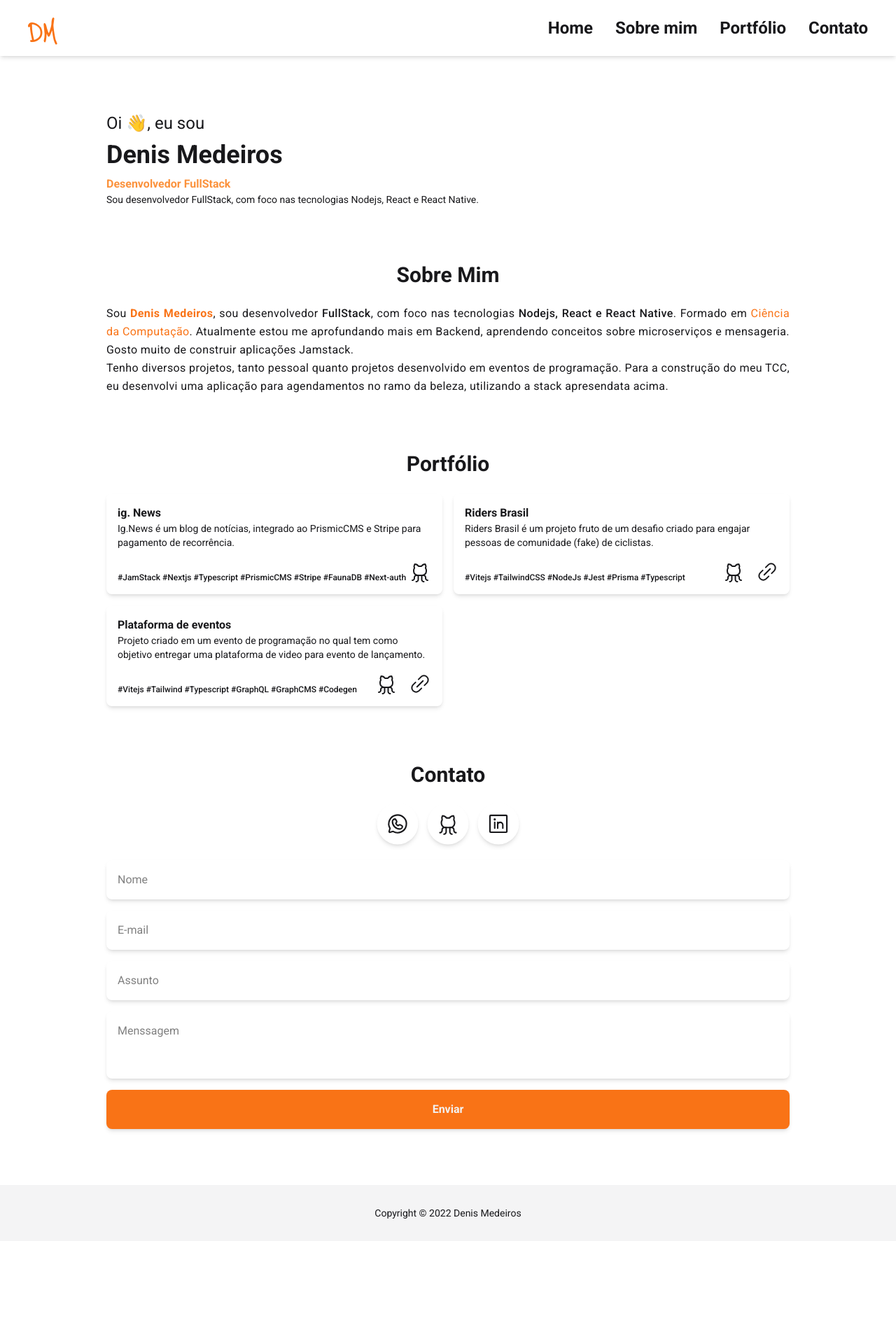
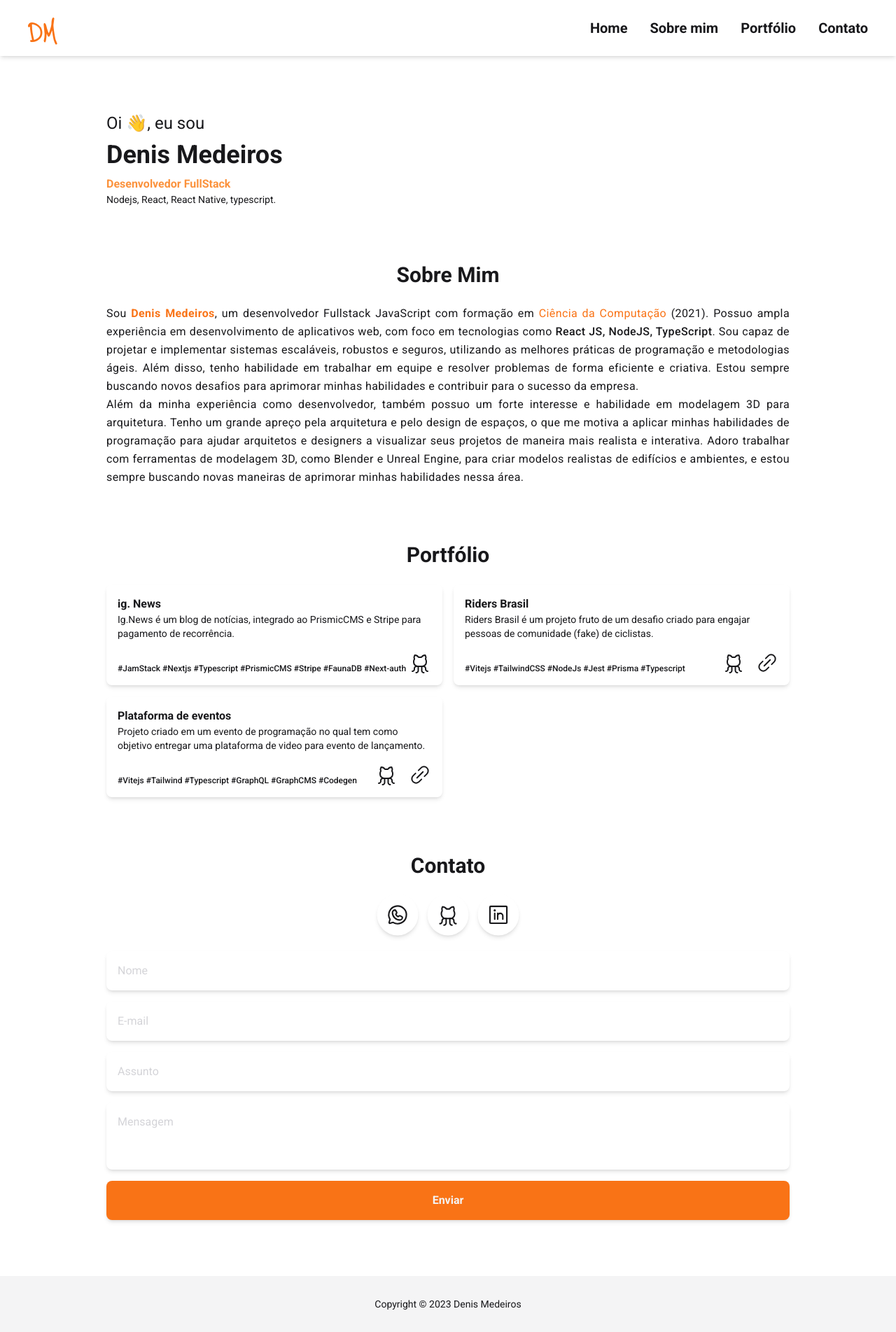
Before and after one commit to DenisMedeirosSDK/denis-medeiros, a React (Vite) app: page / in a window 1280 px wide. Shown: the whole page at 70% size. Before the commit the page ends 1773 px from the top, so only its background shows below. Built offline with nearby package versions, Linux system fonts and the light colour scheme.

Commit message:
feat: update libs and change theme colors and texts

```diff
--- a/src/App.tsx
+++ b/src/App.tsx
@@ -7,11 +7,14 @@ import { Portfolio } from "./components/Portfolio";
 
 function App() {
   return (
-    <div className="bg-white dark:bg-gray-600 text-zinc-900 dark:text-gray-100">
+    <div className="bg-white dark:bg-zinc-900 text-zinc-900 dark:text-zinc-100">
       <Header />
       <div className="px-6 max-w-screen-lg mx-auto">
         <Hero />
-        <About />
+        <div className="mt-20">
+
+          <About />
+        </div>
         <Portfolio />
         <Contact />
       </div>
--- a/src/components/About.tsx
+++ b/src/components/About.tsx
@@ -1,23 +1,20 @@
 export function About() {
   return (
-    <div id="about" className="flex flex-col justify-center items-center mt-20">
+    <div id="about" className="flex flex-col justify-center items-center">
       <h2 className="flex justify-center font-bold text-3xl mb-6">Sobre Mim</h2>
-      <p className="leading-relaxed text-justify tracking-wide">
-        Sou <strong className="text-orange-500">Denis Medeiros</strong>, sou
-        desenvolvedor <span className="font-medium">FullStack</span>, com foco
-        nas tecnologias{" "}
-        <span className="font-medium">Nodejs, React e React Native</span>.
-        Formado em{" "}
-        <span className="text-orange-500">Ciência da Computação</span>.
-        Atualmente estou me aprofundando mais em Backend, aprendendo conceitos
-        sobre microserviços e mensageria. Gosto muito de construir aplicações
-        Jamstack.
+      <p className="leading-relaxed text-justify tracking-wide">Sou <strong className="text-orange-500">Denis Medeiros</strong>,
+        um desenvolvedor Fullstack JavaScript com formação em  <span className="text-orange-500">Ciência da Computação</span> (2021).
+        Possuo ampla experiência em desenvolvimento de aplicativos web, com foco em tecnologias como  <span className="font-medium">React JS, NodeJS, TypeScript</span>.
+        Sou capaz de projetar e implementar sistemas escaláveis, robustos e seguros, utilizando as melhores práticas de programação e metodologias ágeis.
+        Além disso, tenho habilidade em trabalhar em equipe e resolver problemas de forma eficiente e criativa.
+        Estou sempre buscando novos desafios para aprimorar minhas habilidades e contribuir para o sucesso da empresa.
       </p>
       <p className="leading-relaxed text-justify tracking-wide">
-        Tenho diversos projetos, tanto pessoal quanto projetos desenvolvido em
-        eventos de programação. Para a construção do meu TCC, eu desenvolvi uma
-        aplicação para agendamentos no ramo da beleza, utilizando a stack
-        apresendata acima.
+        Além da minha experiência como desenvolvedor, também possuo um forte interesse e habilidade em modelagem 3D para arquitetura.
+        Tenho um grande apreço pela arquitetura e pelo design de espaços, o que me motiva a aplicar minhas habilidades de programação
+        para ajudar arquitetos e designers a visualizar seus projetos de maneira mais realista e interativa.
+        Adoro trabalhar com ferramentas de modelagem 3D, como Blender e Unreal Engine, para criar modelos realistas de edifícios e ambientes,
+        e estou sempre buscando novas maneiras de aprimorar minhas habilidades nessa área.
       </p>
     </div>
   );
--- a/src/components/Contact.tsx
+++ b/src/components/Contact.tsx
@@ -9,7 +9,7 @@ export function Contact() {
           <a
             href="https://api.whatsapp.com/send?phone=5515996102148&text=Oi%2C%20tudo%20bem%3F"
             target="_blank"
-            className="flex justify-center items-center dark:text-gray-100 hover:dark:text-gray-200 shadow-md dark:bg-gray-500 dark:hover:bg-gray-400
+            className="flex justify-center items-center dark:text-zinc-100 hover:dark:text-zinc-200 shadow-md dark:bg-zinc-800 dark:hover:bg-zinc-400
             transition-all p-3 rounded-full transform hover:scale-110 sm:scale-105"
           >
             <WhatsappLogo size={32} />
@@ -17,7 +17,7 @@ export function Contact() {
           <a
             href="https://github.com/DenisMedeirosSDK"
             target="_blank"
-            className="flex justify-center items-center dark:text-gray-100 hover:dark:text-gray-200 shadow-md dark:bg-gray-500 dark:hover:bg-gray-400
+            className="flex justify-center items-center dark:text-zinc-100 hover:dark:text-zinc-200 shadow-md dark:bg-zinc-800 dark:hover:bg-zinc-400
             transition-all p-3 rounded-full transform hover:scale-110 sm:scale-105"
           >
             <GithubLogo size={32} />
@@ -25,7 +25,7 @@ export function Contact() {
           <a
             href="https://www.linkedin.com/in/denis-medeiros/"
             target="_blank"
-            className="flex justify-center items-center dark:text-gray-100 hover:dark:text-gray-200 shadow-md dark:bg-gray-500 dark:hover:bg-gray-400
+            className="flex justify-center items-center dark:text-zinc-100 hover:dark:text-zinc-200 shadow-md dark:bg-zinc-800 dark:hover:bg-zinc-400
             transition-all p-3 rounded-full transform hover:scale-110 sm:scale-105"
           >
             <LinkedinLogo size={32} />
@@ -43,7 +43,7 @@ export function Contact() {
             name="name"
             placeholder="Nome"
             required
-            className="dark:text-gray-100 h-14 rounded-lg p-4 dark:bg-gray-500 placeholder-gray-300 shadow-md"
+            className="dark:text-zinc-100 h-14 rounded-lg p-4 dark:bg-zinc-800 placeholder-zinc-300 shadow-md"
           />
           <input
             type="email"
@@ -51,25 +51,25 @@ export function Contact() {
             name="email"
             placeholder="E-mail"
             required
-            className="dark:text-gray-100 h-14 rounded-lg p-4 dark:bg-gray-500 placeholder-gray-300 shadow-md"
+            className="dark:text-zinc-100 h-14 rounded-lg p-4 dark:bg-zinc-800 placeholder-zinc-300 shadow-md"
           />
           <input
             type="subject"
             name="subject"
             placeholder="Assunto"
             required
-            className="dark:text-gray-100 h-14 rounded-lg p-4 dark:bg-gray-500 placeholder-gray-300 shadow-md"
+            className="dark:text-zinc-100 h-14 rounded-lg p-4 dark:bg-zinc-800 placeholder-zinc-300 shadow-md"
           />
           <textarea
             id="message"
             name="message"
-            placeholder="Menssagem"
+            placeholder="Mensagem"
             required
-            className="dark:text-gray-100 h-24 resize-none rounded-lg p-4 dark:bg-gray-500 placeholder-gray-300 shadow-md"
+            className="dark:text-zinc-100 h-24 resize-none rounded-lg p-4 dark:bg-zinc-800 placeholder-zinc-300 shadow-md"
           />
           <button
             type="submit"
-            className="h-14 text-gray-100 font-bold bg-orange-500 hover:bg-orange-400 rounded-lg transition-colors shadow-md"
+            className="h-14 text-zinc-100 font-bold bg-orange-500 hover:bg-orange-400 rounded-lg transition-colors shadow-md"
           >
             Enviar
           </button>
--- a/src/components/Footer.tsx
+++ b/src/components/Footer.tsx
@@ -1,8 +1,8 @@
 export function Footer() {
   return (
-    <footer className="flex w-full items-center justify-center bg-zinc-100 dark:bg-gray-700 h-20 mt-20">
-      <p className="text-sm dark:text-gray-100">
-        Copyright © 2022 Denis Medeiros
+    <footer className="flex w-full items-center justify-center bg-zinc-100 dark:bg-zinc-800 h-20 mt-20">
+      <p className="text-sm dark:text-zinc-100">
+        Copyright © {new Date().getFullYear()} Denis Medeiros
       </p>
     </footer>
   );
--- a/src/components/Header.tsx
+++ b/src/components/Header.tsx
@@ -16,10 +16,10 @@ export function Header() {
 
   return (
     <div className="shadow-md w-full fixed top-0 left-0 z-10">
-      <div className="md:flex items-center justify-between bg-white dark:bg-gray-700 py-4 md:px-10 px-7">
+      <div className="md:flex items-center justify-between bg-white dark:bg-zinc-800 py-4 md:px-10 px-7">
         <div
           className="font-bold text-2xl cursor-pointer flex items-center font-[Poppins]
-      text-gray-800"
+      text-zinc-800"
         >
           <span className="text-3xl text-indigo-600 mr-1 pt-2">
             <svg
@@ -45,17 +45,16 @@ export function Header() {
         </button>
 
         <ul
-          className={`md:flex md:items-center md:pb-0 pb-12 absolute md:static bg-white dark:bg-gray-700 md:z-auto
-          z-[-1] left-0 w-full md:w-auto md:pl-0 pl-9 transition-all duration-500 ease-in ${
-            isOpen ? "top-20 " : "top-[-490px]"
-          }`}
+          className={`md:flex md:items-center md:pb-0 pb-12 absolute md:static md:z-auto
+          z-[-1] left-0 w-full md:w-auto md:pl-0 pl-9 transition-all duration-500 ease-in ${isOpen ? "top-20 " : "top-[-490px]"
+            }`}
         >
           {Links.map((link) => (
             <li key={link.name} className="md:ml-8 text-xl md:my-0 my-7">
               <a
                 href={link.link}
                 onClick={handleOpenMenu}
-                className="font-bold text-2xl dark:text-gray-100 dark:hover:text-gray-200
+                className="font-bold text-xl dark:text-zinc-100 dark:hover:text-zinc-200
             hover:underline hover:underline-offset-8 duration-500"
               >
                 {link.name}
@@ -67,103 +66,3 @@ export function Header() {
     </div>
   );
 }
-
-// <nav
-//       className="bg-zinc-100 dark:bg-gray-700 shadow-md w-full p-6
-//     md:flex md:items-center md:justify-between"
-//     >
-//       <div>
-//         <figure>
-//           <svg
-//             width="42"
-//             height="40"
-//             viewBox="0 0 42 40"
-//             fill="none"
-//             xmlns="http://www.w3.org/2000/svg"
-//           >
-//             <path
-//               d="M5.52 7.968C10.032 7.968 14.384 10.368 18.576 15.168C19.856 17.696 20.496 20.144 20.496 22.512C20.496 28.08 17.664 32.176 12 34.8C10.176 35.6 8.208 36 6.096 36H4.896C3.712 35.968 3.12 35.472 3.12 34.512H2.976C2.976 33.648 3.52 33.2 4.608 33.168H5.712V32.88H5.808C3.824 24.464 2.832 18.208 2.832 14.112H2.688L1.488 14.88C0.656 14.88 0.16 14.32 0 13.2C0 11.44 0.992 9.904 2.976 8.592C3.776 8.176 4.624 7.968 5.52 7.968ZM6.096 10.8H5.712V13.104C5.712 18.352 6.704 24.944 8.688 32.88H8.832C14.752 31.28 17.712 27.824 17.712 22.512C17.712 16.816 14.4 13.008 7.776 11.088C7.392 10.896 6.832 10.8 6.096 10.8ZM36.2048 0.959999H36.3488C37.1488 1.376 37.5488 1.84 37.5488 2.352L36.3488 11.472C36.3488 14.8 37.3408 21.696 39.3248 32.16L41.7248 38.16C41.7248 38.576 41.3888 39.04 40.7168 39.552H39.8048C39.1648 39.36 38.2048 37.392 36.9248 33.648C36.0928 30.64 35.2608 26 34.4288 19.728H34.1407C32.2848 25.232 30.9728 28.08 30.2048 28.272L29.4368 28.464C28.7648 28.464 27.9328 27.152 26.9408 24.528H26.6048C26.2208 32.432 25.4688 36.384 24.3488 36.384H24.2048C23.1808 36.384 22.6208 35.584 22.5248 33.984C23.3248 30.912 23.7248 27.712 23.7248 24.384L22.4288 11.664V10.752C22.4288 9.536 22.8608 8.928 23.7248 8.928C24.9728 8.928 26.0768 11.376 27.0368 16.272C28.4448 20.72 29.3088 23.12 29.6288 23.472C30.3648 22.32 31.1008 20.272 31.8368 17.328C32.4128 15.824 32.9728 13.472 33.5168 10.272L33.3248 10.128L33.5168 9.36V9.072C33.8048 3.664 34.7008 0.959999 36.2048 0.959999Z"
-//               fill="#F97316"
-//             />
-//           </svg>
-//         </figure>
-//       </div>
-//       <ul className="md:flex md:items-center z-[-1] md:z-auto gap-6 md:static absolute">
-//         <li>
-//           <a
-//             href=""
-//             className="font-bold text-2xl dark:text-gray-100 dark:hover:text-gray-200
-//             hover:underline hover:underline-offset-8 my-5 md:my-0"
-//           >
-//             Home
-//           </a>
-//         </li>
-//         <li>
-//           <a
-//             href=""
-//             className="font-bold text-2xl dark:text-gray-100 dark:hover:text-gray-200
-//             hover:underline hover:underline-offset-8 my-5 md:my-0"
-//           >
-//             Sobre mim
-//           </a>
-//         </li>
-//         <li>
-//           <a
-//             href=""
-//             className="font-bold text-2xl dark:text-gray-100 dark:hover:text-gray-200
-//             hover:underline hover:underline-offset-8 my-5 md:my-0"
-//           >
-//             Portfólio
-//           </a>
-//         </li>
-//         <li>
-//           <a
-//             href=""
-//             className="font-bold text-2xl dark:text-gray-100 dark:hover:text-gray-200
-//             hover:underline hover:underline-offset-8 my-5 md:my-0"
-//           >
-//             Contato
-//           </a>
-//         </li>
-//         <li>
-//           <button className="dark:bg-orange-500 dark:hover:bg-orange-400 transition-colors p-2 rounded-full">
-//             <DownloadSimple size={20} />
-//           </button>
-//         </li>
-//       </ul>
-//     </nav>
-
-// <div className="flex w-full bg-zinc-100 shadow-md dark:bg-gray-700 h-20">
-// <div className="flex flex-1 items-center justify-between mx-auto px-6 max-w-screen-lg">
-//   <figure>
-//     <svg
-//       width="42"
-//       height="40"
-//       viewBox="0 0 42 40"
-//       fill="none"
-//       xmlns="http://www.w3.org/2000/svg"
-//     >
-//       <path
-//         d="M5.52 7.968C10.032 7.968 14.384 10.368 18.576 15.168C19.856 17.696 20.496 20.144 20.496 22.512C20.496 28.08 17.664 32.176 12 34.8C10.176 35.6 8.208 36 6.096 36H4.896C3.712 35.968 3.12 35.472 3.12 34.512H2.976C2.976 33.648 3.52 33.2 4.608 33.168H5.712V32.88H5.808C3.824 24.464 2.832 18.208 2.832 14.112H2.688L1.488 14.88C0.656 14.88 0.16 14.32 0 13.2C0 11.44 0.992 9.904 2.976 8.592C3.776 8.176 4.624 7.968 5.52 7.968ZM6.096 10.8H5.712V13.104C5.712 18.352 6.704 24.944 8.688 32.88H8.832C14.752 31.28 17.712 27.824 17.712 22.512C17.712 16.816 14.4 13.008 7.776 11.088C7.392 10.896 6.832 10.8 6.096 10.8ZM36.2048 0.959999H36.3488C37.1488 1.376 37.5488 1.84 37.5488 2.352L36.3488 11.472C36.3488 14.8 37.3408 21.696 39.3248 32.16L41.7248 38.16C41.7248 38.576 41.3888 39.04 40.7168 39.552H39.8048C39.1648 39.36 38.2048 37.392 36.9248 33.648C36.0928 30.64 35.2608 26 34.4288 19.728H34.1407C32.2848 25.232 30.9728 28.08 30.2048 28.272L29.4368 28.464C28.7648 28.464 27.9328 27.152 26.9408 24.528H26.6048C26.2208 32.432 25.4688 36.384 24.3488 36.384H24.2048C23.1808 36.384 22.6208 35.584 22.5248 33.984C23.3248 30.912 23.7248 27.712 23.7248 24.384L22.4288 11.664V10.752C22.4288 9.536 22.8608 8.928 23.7248 8.928C24.9728 8.928 26.0768 11.376 27.0368 16.272C28.4448 20.72 29.3088 23.12 29.6288 23.472C30.3648 22.32 31.1008 20.272 31.8368 17.328C32.4128 15.824 32.9728 13.472 33.5168 10.272L33.3248 10.128L33.5168 9.36V9.072C33.8048 3.664 34.7008 0.959999 36.2048 0.959999Z"
-//         fill="#F97316"
-//       />
-//     </svg>
-//   </figure>
-//   <button type="button" onClick={handleOpenMenu}>
-//     {isMenuOpen ? <X size={32} /> : <List size={32} />}
-//   </button>
-//   {isMenuOpen && (
-//     <nav className="">
-//       <ul>
-//         {LINKS.map((link) => {
-//           return (
-//             <li key={link.link}>
-//               <a href={link.link}>{link.name}</a>
-//             </li>
-//           );
-//         })}
-//       </ul>
-//     </nav>
-//   )}
-// </div>
-// </div>
--- a/src/components/Hero.tsx
+++ b/src/components/Hero.tsx
@@ -7,17 +7,8 @@ export function Hero() {
       <p className="font-bold text-orange-400">Desenvolvedor FullStack</p>
 
       <p className="text-sm">
-        Sou desenvolvedor FullStack, com foco nas tecnologias Nodejs, React e
-        React Native.
+        Nodejs, React, React Native, typescript.
       </p>
-
-      {/* <figure className="mt-8">
-        <img
-          src="https://github.com/denismedeirossdk.png"
-          alt=""
-          className="rounded-full w-52"
-        />
-      </figure> */}
     </div>
   );
 }
--- a/tailwind.config.js
+++ b/tailwind.config.js
@@ -6,15 +6,6 @@ module.exports = {
     },
     extend: {
       colors: {
-        gray: {
-          100: "#F2F2F2",
-          200: "#D9D9D9",
-          300: "#808080",
-          400: "#333333",
-          500: "#262626",
-          600: "#1A1A1A",
-          700: "#0D0D0D",
-        },
         danger: {
           500: "#E25858",
         },
```
Also changed, not shown: package.json (+11 -11 lines), src/components/CardPortfolio.tsx (+5 -5 lines), 2 other files (tests, documents, lock files or other folders).
